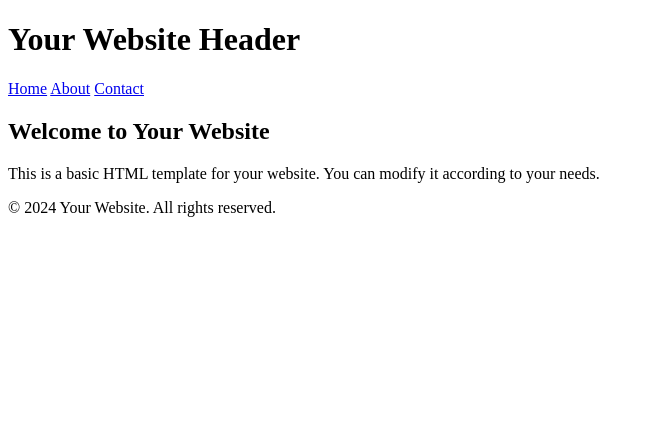
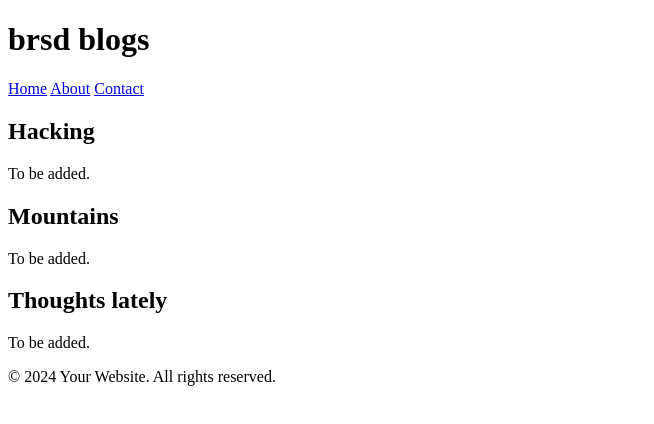
Before and after one commit to cranky420/brsd, a plain HTML site: page index.html in a window 1280 px wide. Shown: the whole page, without its empty margins (0-654 px from the left). Drawn offline with Linux system fonts and the light colour scheme.

Commit message:
changes to index.html

```diff
--- a/index.html
+++ b/index.html
@@ -3,12 +3,12 @@
 <head>
     <meta charset="UTF-8">
     <meta name="viewport" content="width=device-width, initial-scale=1.0">
-    <title>Your Website Title</title>
+    <title>bijayrajsinghdeo</title>
 </head>
 <body>
 
 <header>
-    <h1>Your Website Header</h1>
+    <h1>brsd blogs</h1>
 </header>
 
 <nav>
@@ -18,8 +18,18 @@
 </nav>
 
 <section>
-    <h2>Welcome to Your Website</h2>
-    <p>This is a basic HTML template for your website. You can modify it according to your needs.</p>
+    <h2>Hacking</h2>
+    <p>To be added.</p>
+</section>
+
+<section>
+    <h2>Mountains</h2>
+    <p>To be added.</p>
+</section>
+
+<section>
+    <h2>Thoughts lately</h2>
+    <p>To be added.</p>
 </section>
 
 <footer>
```
